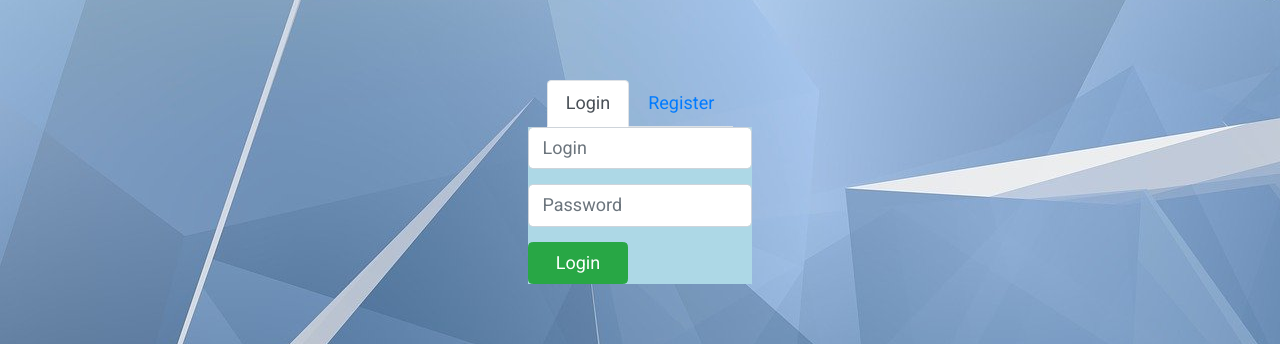
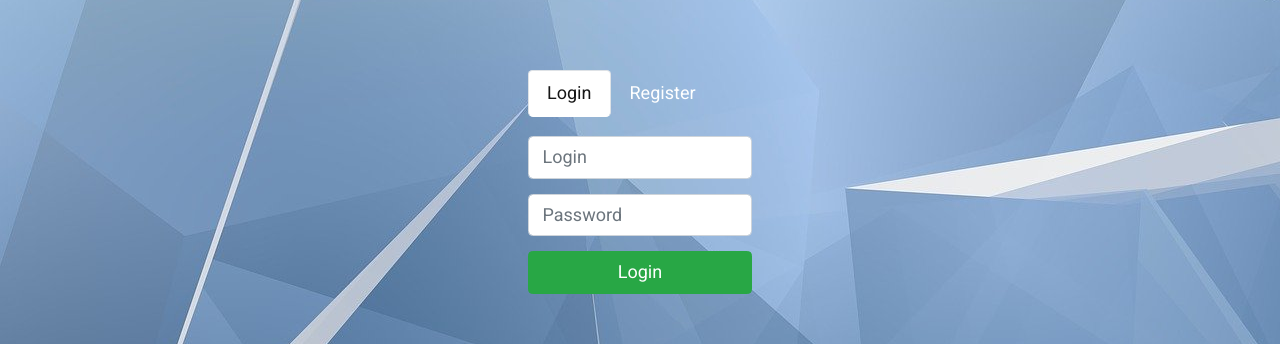
Before and after one commit to gentaliana/rsclone, a React app: page /auth in a window 1280 px wide. Shown: the part 222-566 px from the top of the page. Built offline with nearby package versions, Linux system fonts and the light colour scheme; a web font is replaced by a local one.

Commit message:
RC-98 feat(auth): fix design auth

```diff
--- a/src/pages/auth/auth.scss
+++ b/src/pages/auth/auth.scss
@@ -17,3 +17,33 @@
     min-width: 100px;
   }
 }
+
+.nav {
+  width: 100%;
+
+  a {
+    color: rgb(255, 255, 255) !important;
+    border-radius: 5px;
+  }
+
+  .active {
+    color: rgb(22, 22, 22) !important;
+  }
+}
+
+.nav-tabs {
+  border-bottom: none !important;
+}
+
+.tab-content {
+  width: 100%;
+  margin-top: 20px;
+
+  .active {
+    background: none !important;
+  }
+
+  .auth__button {
+    width: 100%;
+  }
+}
--- a/src/pages/auth/auth.tsx
+++ b/src/pages/auth/auth.tsx
@@ -56,7 +56,7 @@ export const Auth = (): JSX.Element => {
     <div className="auth__wrapper">
       {isAuth ? <Redirect to={routes.USER.replace(':name', auth.userId || '')} /> : null}
       <Tabs defaultActiveKey="login" id="auth-tab">
-        <Tab eventKey="login" title="Login">
+        <Tab eventKey="login" title={t('auth.login')}>
           <TextInput
             placeholder={t('auth.login')}
             classInput="auth__input auth__style"
@@ -76,7 +76,7 @@ export const Auth = (): JSX.Element => {
             </Button>
           </>
         </Tab>
-        <Tab eventKey="reister" title="Register">
+        <Tab eventKey="reister" title={t('auth.register')}>
           <TextInput
             placeholder={t('auth.login')}
             classInput="auth__input auth__style"
```
